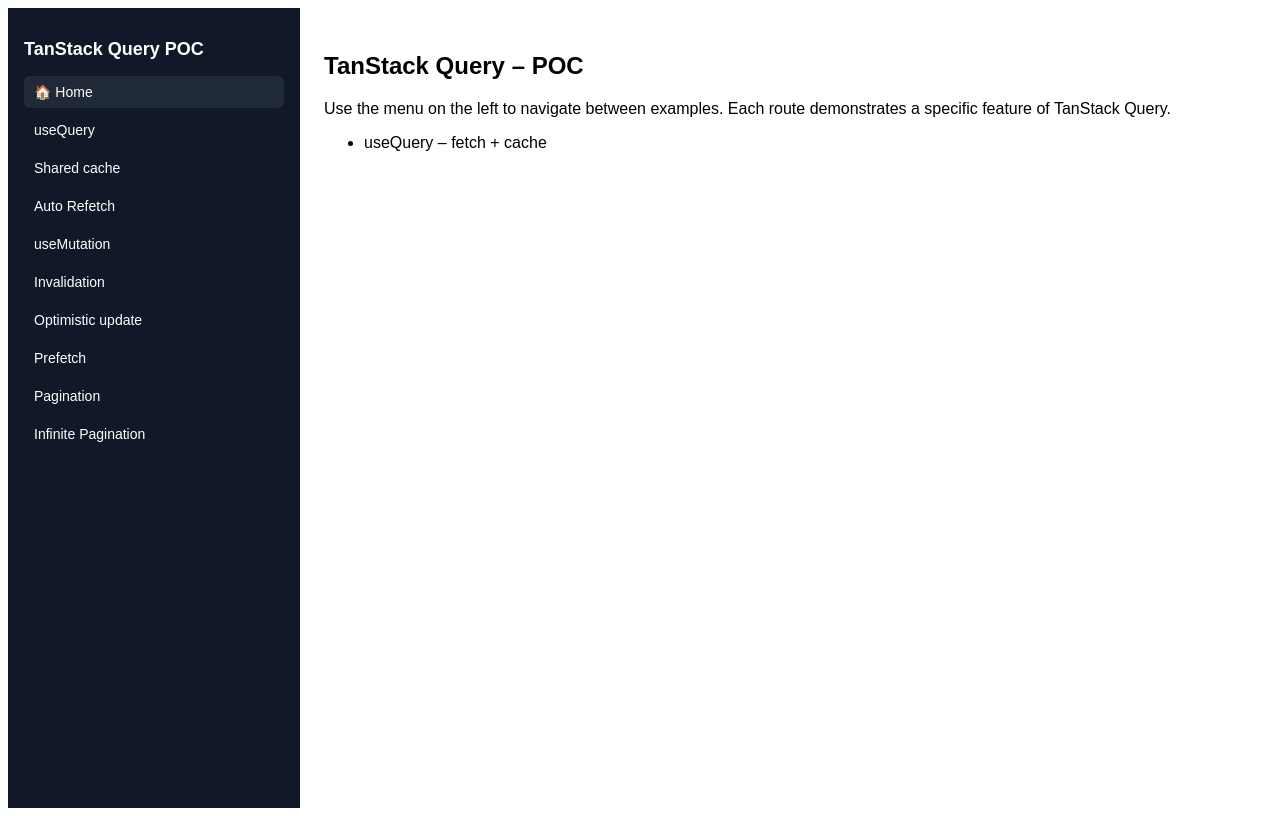
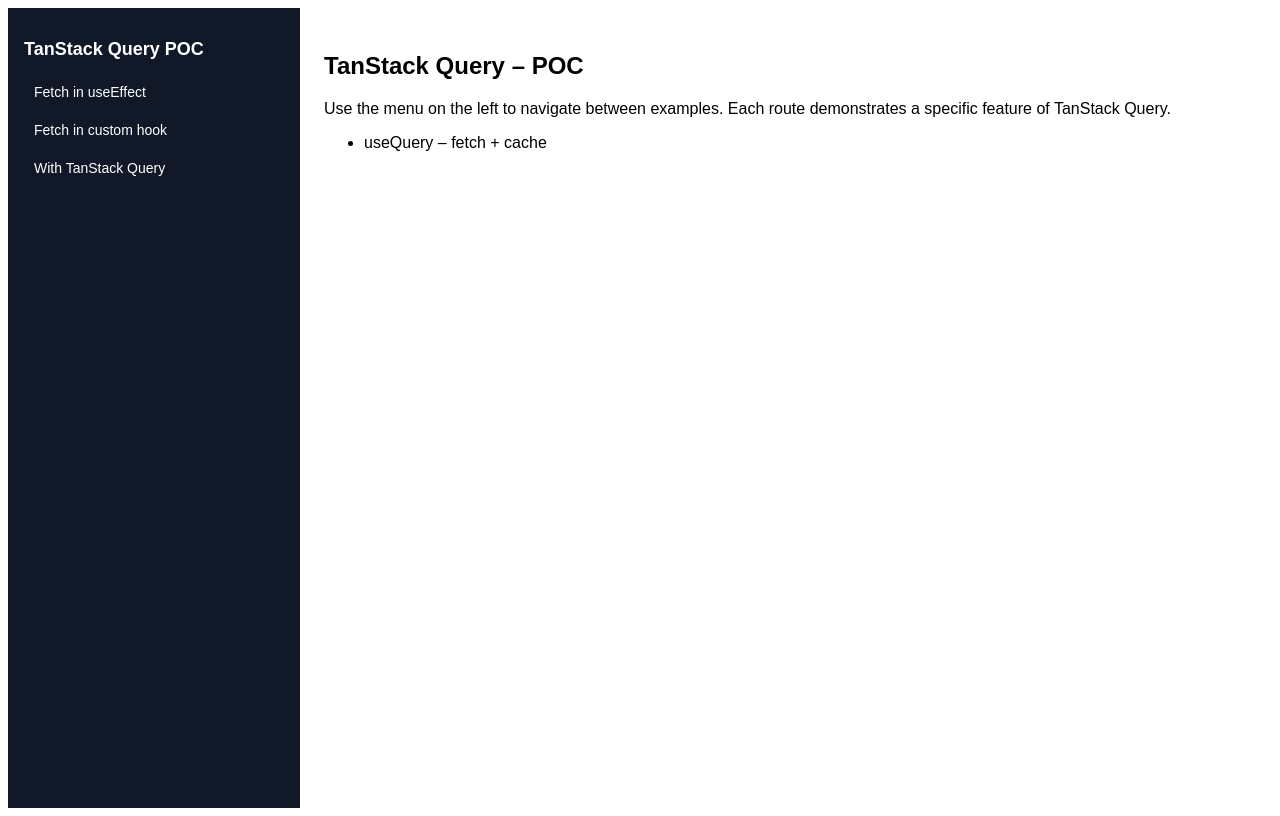
Before and after one commit to emersonpisoni/tanstack-poc, a React (Vite) app in the folder tanstack-query/: page / in a window 1280 px wide. Built offline with nearby package versions, Linux system fonts and the light colour scheme.

Commit message:
change routes

```diff
--- a/tanstack-query/src/App.tsx
+++ b/tanstack-query/src/App.tsx
@@ -10,19 +10,24 @@ import PrefetchPage from './routes/prefetch'
 import PrefetchDetailPage from './routes/prefetch-detail'
 import PaginationPage from './routes/pagination'
 import InfinitePostsPage from './routes/pagination-infinite'
+import { Bookmarks } from './why-you-need-tanstack-query/fetch-in-useeffect'
+import { PostsPage } from './why-you-need-tanstack-query/fetch-in-use-fetch-posts'
+import { BookmarksQuery } from './why-you-need-tanstack-query/tanstack-query'
 
 const links = [
-  { to: '/', label: '🏠 Home' },
-  { to: '/use-query', label: 'useQuery' },
-  { to: '/shared-cache', label: 'Shared cache' },
-  { to: '/refetch', label: 'Auto Refetch' },
-  { to: '/mutation', label: 'useMutation' },
-  { to: '/invalidate-queries', label: 'Invalidation' },
-  { to: '/optimistic', label: 'Optimistic update' },
-  { to: '/prefetch', label: 'Prefetch' },
-  { to: '/pagination', label: 'Pagination' },
-  { to: '/pagination-infinite', label: 'Infinite Pagination' },
-  // { to: '/persist-cache', label: 'Persistence (concept)' },
+  // { to: '/', label: '🏠 Home' },
+  // { to: '/use-query', label: 'useQuery' },
+  // { to: '/shared-cache', label: 'Shared cache' },
+  // { to: '/refetch', label: 'Auto Refetch' },
+  // { to: '/mutation', label: 'useMutation' },
+  // { to: '/invalidate-queries', label: 'Invalidation' },
+  // { to: '/optimistic', label: 'Optimistic update' },
+  // { to: '/prefetch', label: 'Prefetch' },
+  // { to: '/pagination', label: 'Pagination' },
+  // { to: '/pagination-infinite', label: 'Infinite Pagination' },
+  { to: '/1', label: 'Fetch in useEffect' },
+  { to: '/2', label: 'Fetch in custom hook' },
+  { to: '/3', label: 'With TanStack Query' },
 ]
 
 export default function App() {
@@ -77,6 +82,9 @@ export default function App() {
           <Route path="/prefetch-detail/:postId" element={<PrefetchDetailPage />} />
           <Route path="/pagination" element={<PaginationPage />} />
           <Route path="/pagination-infinite" element={<InfinitePostsPage />} />
+          <Route path="/1" element={<Bookmarks />} />
+          <Route path="/2" element={<PostsPage />} />
+          <Route path="/3" element={<BookmarksQuery />} />
         </Routes>
       </main>
     </div>
```
